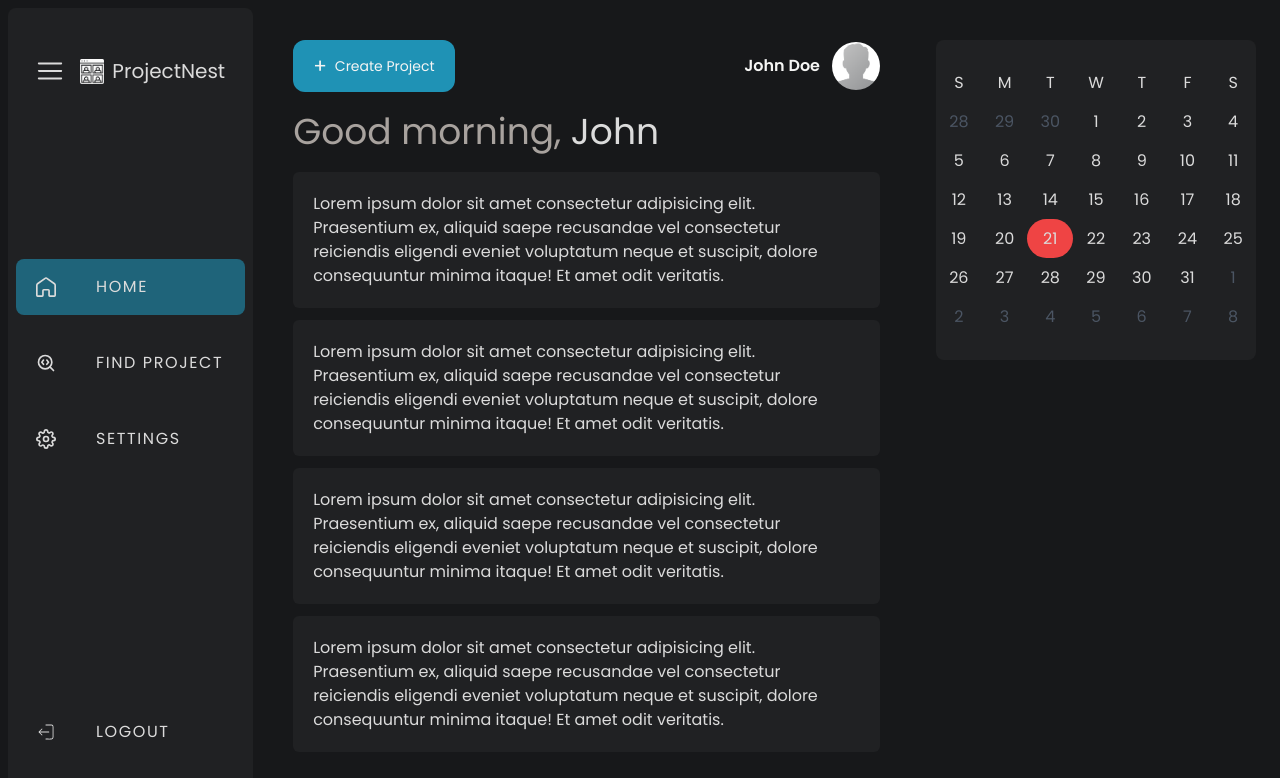
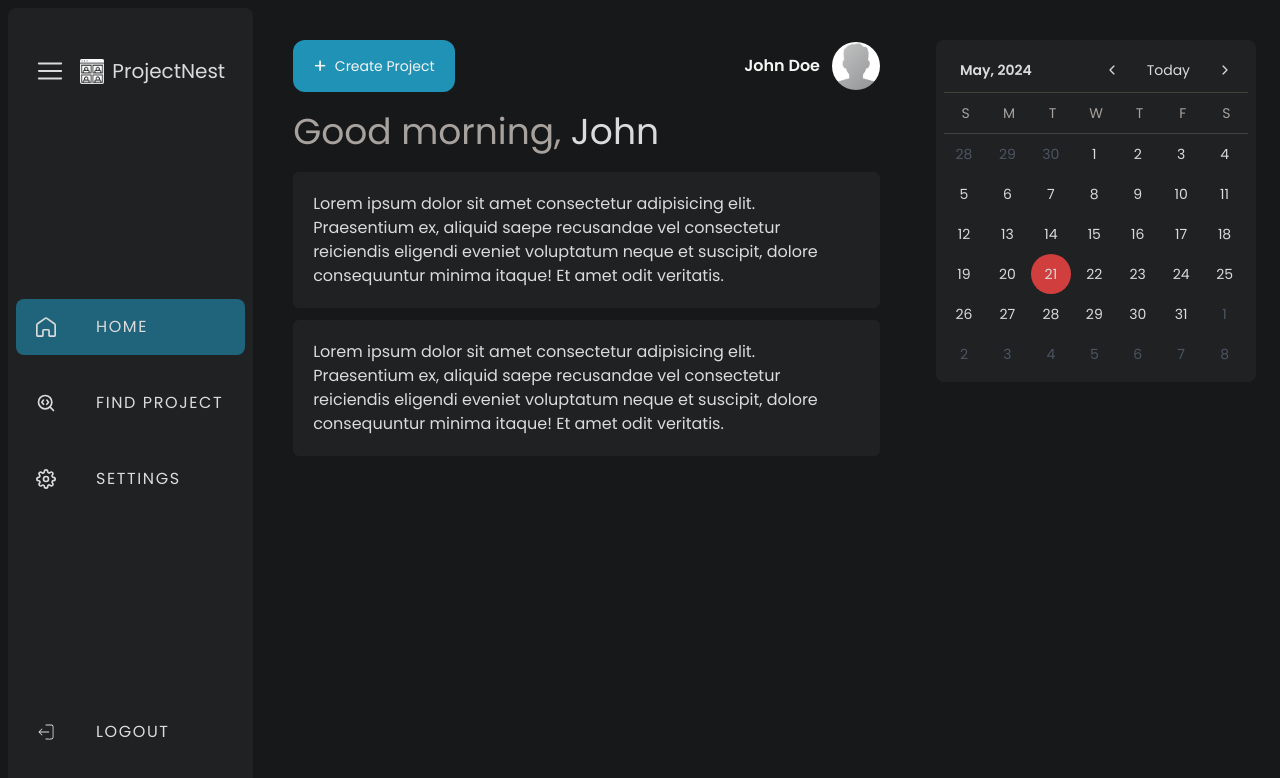
Before and after one commit to sushankhya-cpgn/ProjectNest2.0, a React (Vite) app in the folder Client_ProjectNest/: page /app/student/home in a window 1280 px wide. Shown: the top 778 px of the page. Built offline with nearby package versions, Linux system fonts and the light colour scheme.

Commit message:
calendar navigation done

```diff
--- a/Client_ProjectNest/src/components/Calendar.jsx
+++ b/Client_ProjectNest/src/components/Calendar.jsx
@@ -1,22 +1,80 @@
+import dayjs from "dayjs";
+import { useState } from "react";
+import { IoIosArrowBack } from "react-icons/io";
+import { IoIosArrowForward } from "react-icons/io";
 import generateDate from "../utils/generateDate";
+import getMonth from "../utils/getMonth";
 
 export default function Calendar() {
-  const month = generateDate();
+  const [currentMonth, setCurrentMonth] = useState(() => ({
+    month: dayjs().month(),
+    year: dayjs().year(),
+  }));
+  const calendar = generateDate(currentMonth.month, currentMonth.year);
+
+  const changeCalendar = function (monthChange) {
+    if (monthChange < 0) {
+      setCurrentMonth((curr) => ({
+        month: (12 + curr.month - 1) % 12,
+        year: curr.month === 0 ? curr.year - 1 : curr.year,
+      }));
+    } else if (monthChange > 0) {
+      setCurrentMonth((curr) => ({
+        month: (curr.month + 1) % 12,
+        year: curr.month === 11 ? curr.year + 1 : curr.year,
+      }));
+    } else {
+      setCurrentMonth({
+        month: dayjs().month(),
+        year: dayjs().year(),
+      });
+    }
+  };
   const days = ["S", "M", "T", "W", "T", "F", "S"];
-  console.log(month);
   return (
-    <div className="w-80 h-80 text-text py-6 grid grid-cols-7 bg-background rounded-lg">
+    <div className="w-80 p-2 text-text text-sm py-sm bg-background rounded-lg">
+      <div className="flex justify-between px-4 py-3 ">
+        <span className="font-semibold ">
+          {getMonth(currentMonth.month)}, {currentMonth.year}
+        </span>
+        <div className="flex gap-6">
+          <span
+            className="flex justify-center items-center cursor-pointer rounded-md hover:bg-slate-600 transition-all duration-200"
+            onClick={() => changeCalendar(-1)}
+          >
+            <IoIosArrowBack />
+          </span>
+          <span
+            className="cursor-pointer  hover:bg-slate-600 rounded-md px-1 transition-all duration-200"
+            onClick={() => changeCalendar(0)}
+          >
+            Today
+          </span>
+          <span
+            className="flex justify-center items-center cursor-pointer rounded-md hover:bg-slate-600 transition-all duration-200"
+            onClick={() => changeCalendar(1)}
+          >
+            <IoIosArrowForward />
+          </span>
+        </div>
+      </div>
+      {/* days */}
+      <div className="w-full grid grid-cols-7 text-stone-400 border-stone-700 border-y ">
         {days.map((day, index) => (
-        <div className="flex justify-center items-center" key={index}>
+          <div className="flex justify-center items-center h-10" key={index}>
             {day}
           </div>
         ))}
-      {month.map(({ date, currentMonth, today }, index) => {
+      </div>
+      {/* dates */}
+      <div className="w-full grid grid-cols-7 ">
+        {calendar.map(({ date, currentMonth, today }, index) => {
           return (
             <div
+              onClick={(e) => console.log(e.target)}
               key={index}
-            className={`flex justify-center items-center ${
-              today && "bg-red-500 rounded-full"
+              className={`hover:border hover:border-red-50 rounded-full cursor-pointer flex justify-center items-center  h-10 w-10 ${
+                today && "bg-red-500/85  "
               } ${!currentMonth && "text-gray-600"}`}
             >
               {date.date()}
@@ -24,5 +82,6 @@ export default function Calendar() {
           );
         })}
       </div>
+    </div>
   );
 }
--- a/Client_ProjectNest/src/components/NavBar.jsx
+++ b/Client_ProjectNest/src/components/NavBar.jsx
@@ -33,7 +33,7 @@ export default function NavBar() {
           </div>
         )}
       </div>
-      <div className="mb-20 flex flex-col gap-5 h-fit">
+      <div className="flex overflow-y-scroll flex-col gap-5 h-auto">
         {user.role === "student" && (
           <>
             <NavBarItem navto="home" isFullMenue={isFullMenue} name="home">
--- a/Client_ProjectNest/src/components/NavBarItem.jsx
+++ b/Client_ProjectNest/src/components/NavBarItem.jsx
@@ -6,7 +6,7 @@ function NavBarItem({ children, isFullMenue, name, navto }) {
       <div
         className={`${
           !isFullMenue && "justify-center"
-        } text-text hover:text-stone-50 h-14 transition-all duration-400 cursor-pointer flex felx-col items-center px-5 py-4 hover:bg-accent/60 rounded-xl`}
+        } text-text hover:text-stone-50 transition-all duration-400 cursor-pointer flex felx-col items-center px-5 py-4 hover:bg-accent/60 rounded-lg`}
       >
         {children}
         {isFullMenue && (
--- a/Client_ProjectNest/src/components/student/Feed.jsx
+++ b/Client_ProjectNest/src/components/student/Feed.jsx
@@ -1,6 +1,11 @@
 function Feed() {
   return (
-    <div className="flex gap-3 flex-col h-5/6  overflow-y-scroll">
+    <div className="flex gap-3 flex-col overflow-y-scroll max-h-72">
+      <FeedContent />
+      <FeedContent />
+      <FeedContent />
+      <FeedContent />
+      <FeedContent />
       <FeedContent />
       <FeedContent />
       <FeedContent />
--- a/Client_ProjectNest/src/pages/StudentDashboard.jsx
+++ b/Client_ProjectNest/src/pages/StudentDashboard.jsx
@@ -9,10 +9,12 @@ export default function StudentDashboard() {
   useEffect(() => {
     getUser("student");
   }, []);
+
   if (!user) return <h1>Loading...</h1>;
   return (
-    <div className="bg-backgroundlight h-dvh p-2 grid grid-cols-[auto_1fr_auto] text-text">
-      <div className="h-full">
+    <div className="bg-backgroundlight h-screen p-2 text-text">
+      <div className="h-full grid grid-cols-[auto_1fr_auto]">
+        <div className="h-full ">
           <NavBar />
         </div>
         <div className="px-4 py-8 h-full md:px-10">
@@ -23,12 +25,13 @@ export default function StudentDashboard() {
           <Calendar />
         </div>
       </div>
+    </div>
   );
 }
 
 function StudentFeedHeader() {
   return (
-    <div className=" text-text  ">
+    <div className=" text-text">
       <div className="flex text-stone-100 justify-between ">
         <button className="bg-accent  px-5 py-3 rounded-xl flex items-center justify-center gap-2">
           <span className="text-xl">+</span>{" "}
--- /dev/null
+++ b/Client_ProjectNest/src/utils/getMonth.js
@@ -0,0 +1,18 @@
+const months = [
+  "January",
+  "February",
+  "March",
+  "April",
+  "May",
+  "June",
+  "July",
+  "August",
+  "September",
+  "October",
+  "November",
+  "December",
+];
+
+export default function getMonth(monthIndex = 0) {
+  return months[monthIndex];
+}
```
Lines whose indentation alone changed are shown as unchanged.
